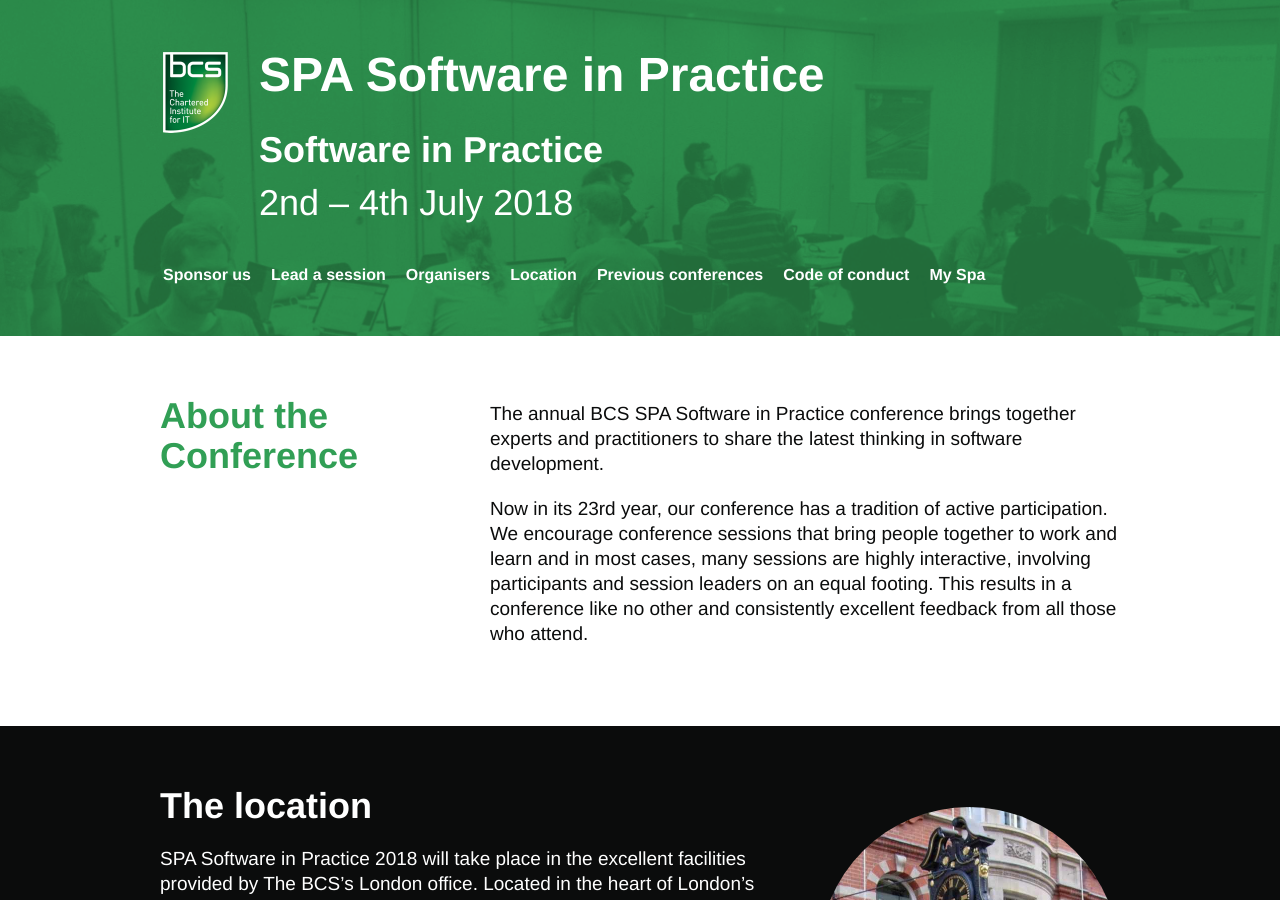
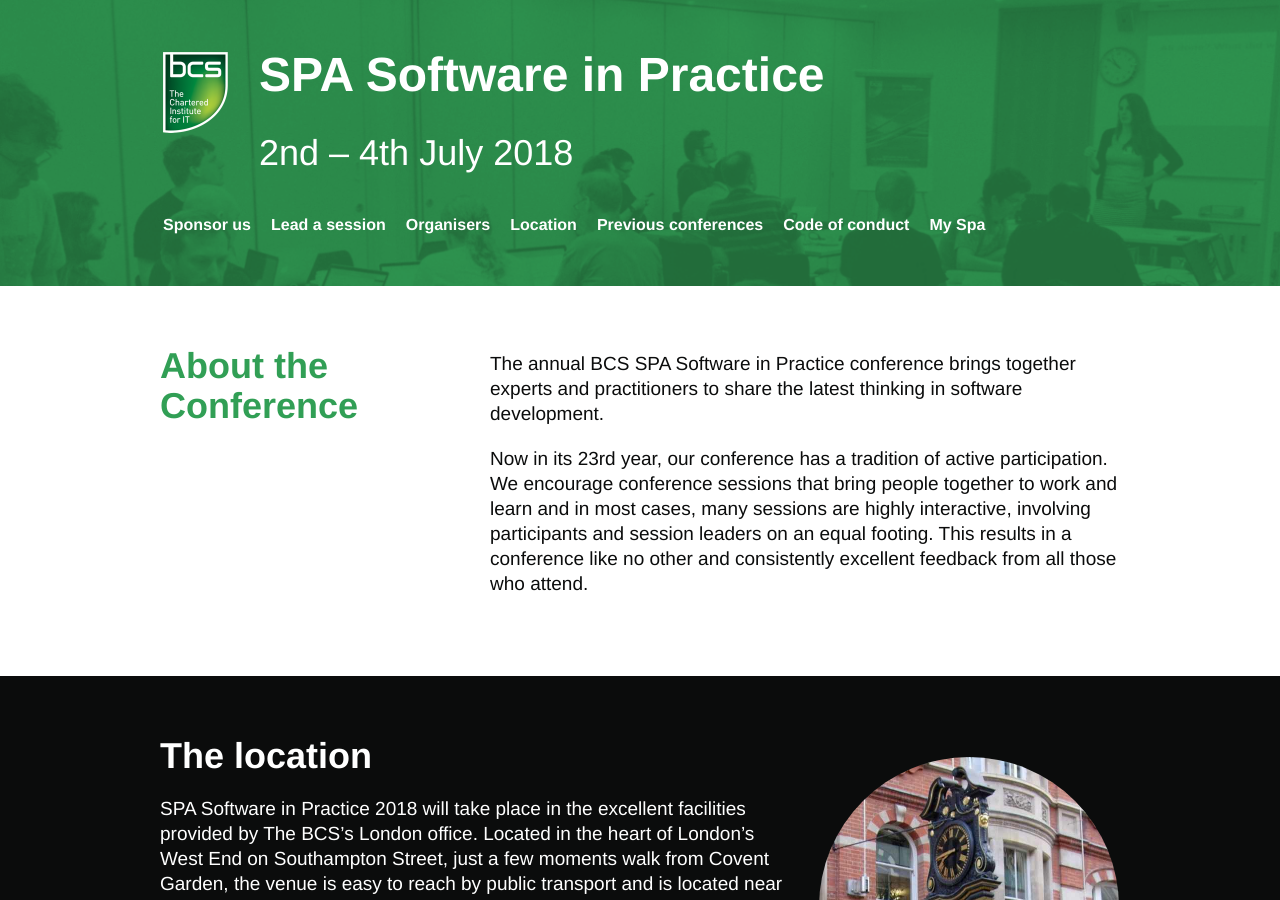
Before and after one commit to spaconference/spa-website, a Jekyll site: the page built from index.md, in a window 1280 px wide and 900 px high. Built offline with Jekyll 4.4.1, drawn with Linux system fonts in a browser that asks for light colours.

Commit message:
Remove duplicate conf name from index page header
We've now got the full name as the h1 anyway.

```diff
--- a/_includes/header.html
+++ b/_includes/header.html
@@ -30,7 +30,6 @@
   </h1>
 
   {% if page.url == "/" %}
-    <h2>Software in Practice</h2>
     <p>{{ site.conference.dates }}</p>
   {% endif %}
 
```
